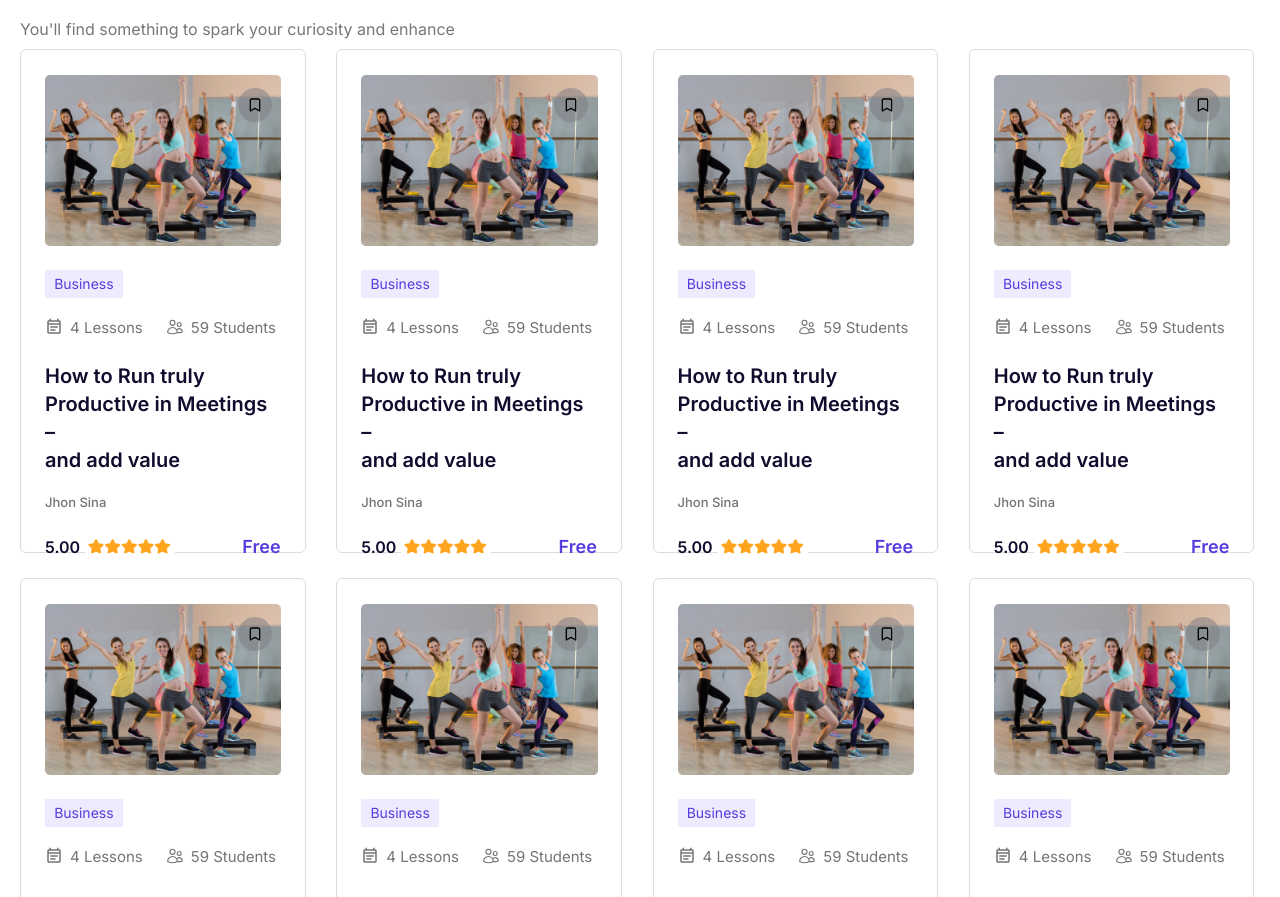
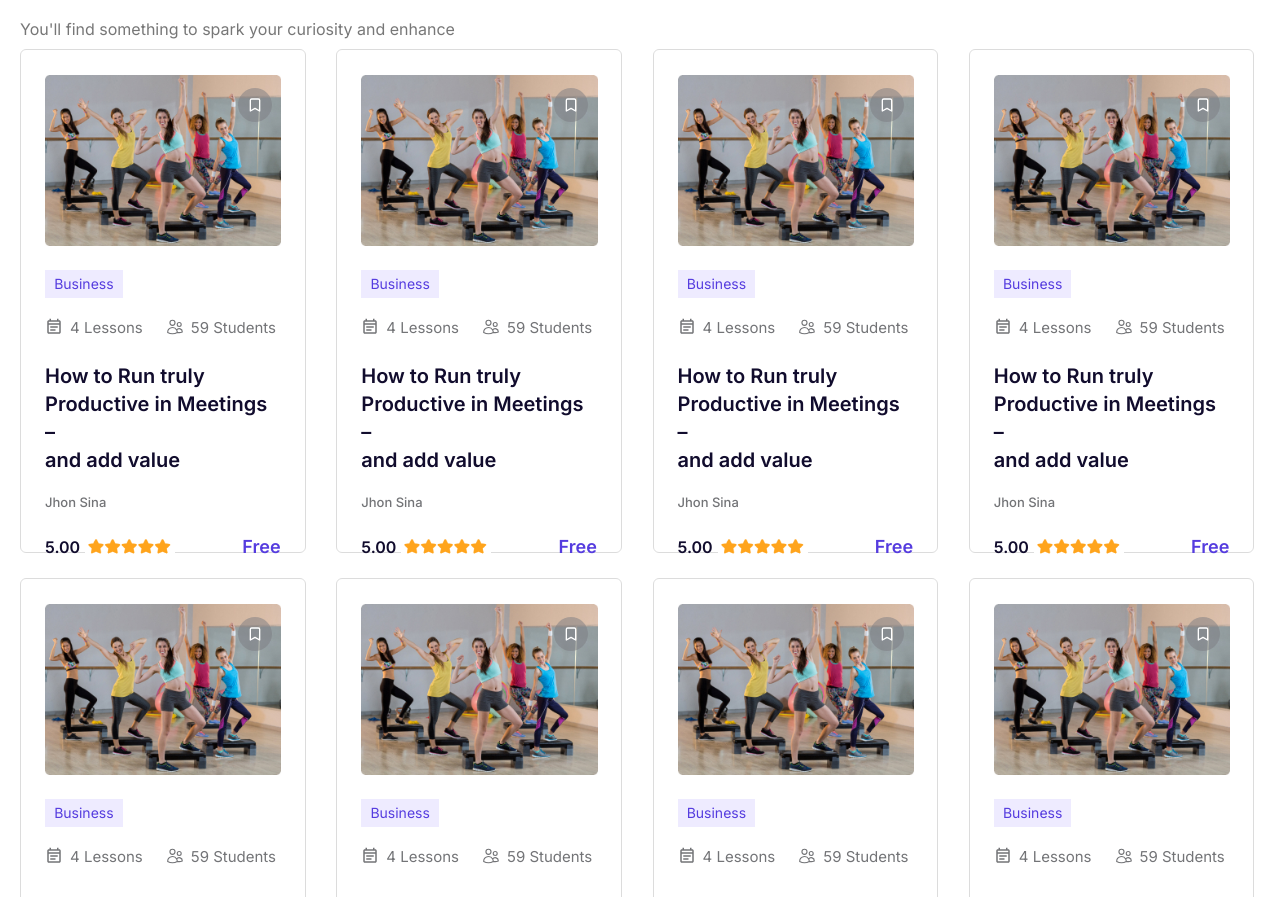
Before and after one commit to Daniel24356/E-learning, a React (Vite) app: page / in a window 1280 px wide. Shown: the part 2978-3875 px from the top of the page. Built offline with nearby package versions, Linux system fonts and the light colour scheme.

Commit message:
uncommented featured.css

```diff
--- a/src/pages/Featured/featured.css
+++ b/src/pages/Featured/featured.css
@@ -76,9 +76,9 @@
     top: 38px;
     right: 33px;
 }
-/* .book-icons{
+.book-icons{
     color: white;
-} */
+}
 .bookmark:hover{
     background-color: rgb(85, 60, 223);
     cursor: pointer;
```
